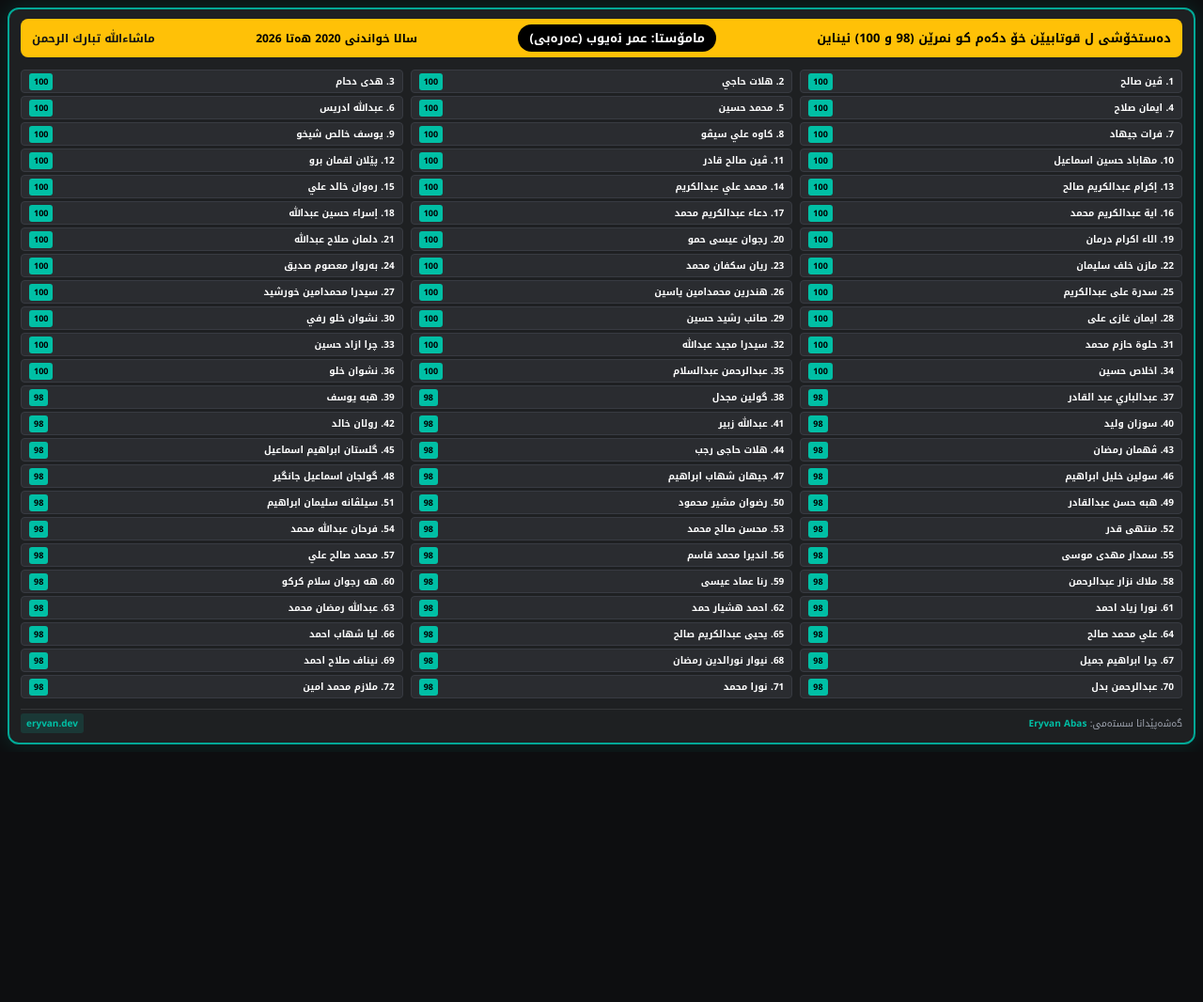
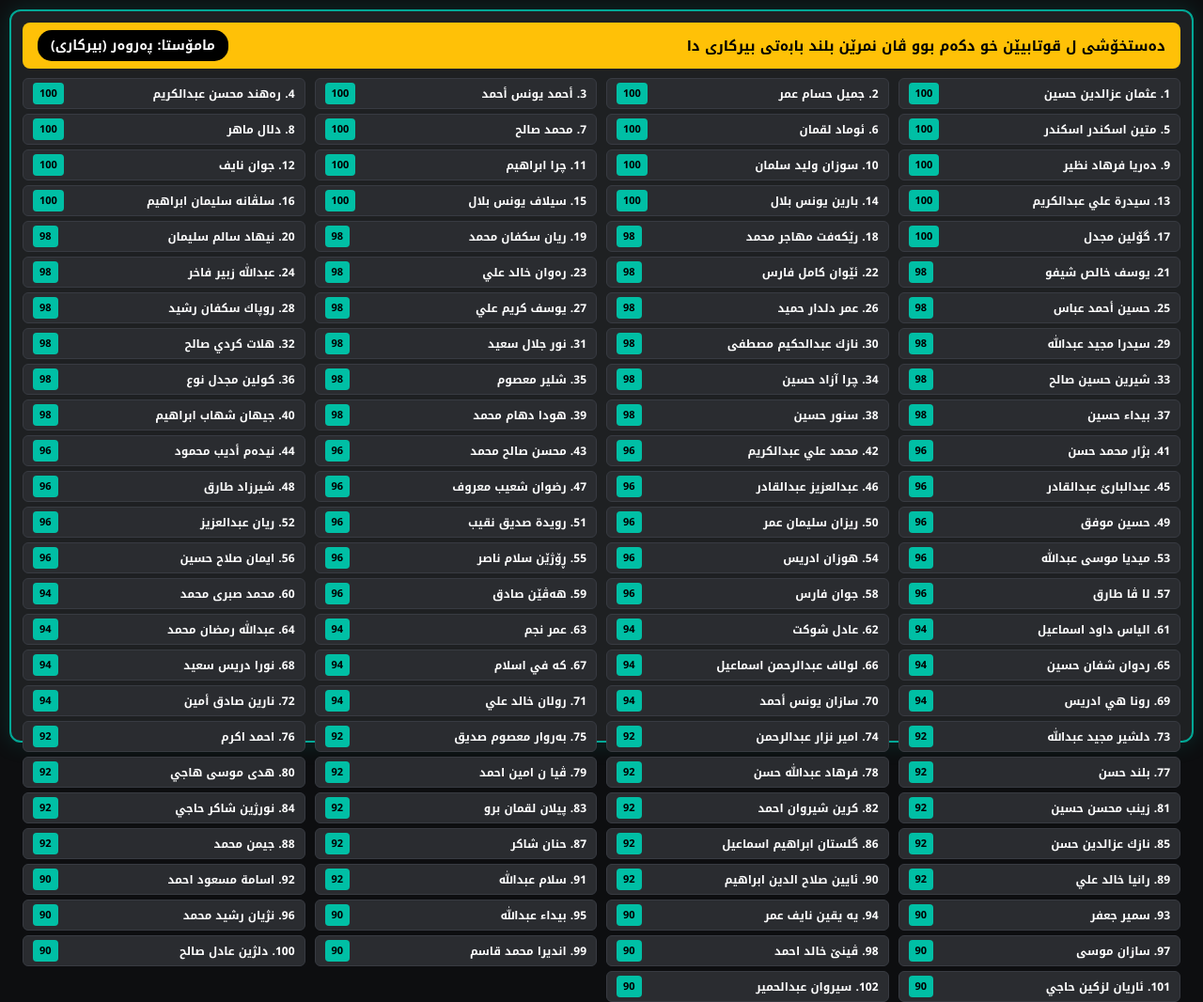
Before and after one commit to eryvan3/student-mark, a plain HTML site: page index.html in a window 1280 px wide. Shown: the whole page at 94% size. Before the commit the page ends 800 px from the top, so only its background shows below. Drawn offline with Linux system fonts and the light colour scheme.

Commit message:
Update index.html

```diff
--- a/index.html
+++ b/index.html
@@ -25,8 +25,7 @@
             height: 100vh;
             width: 100vw;
             overflow: hidden; /* ڕێگری ل دروستبوونا سکرولی */
-            padding: 8px;
-            cursor: pointer;
+            padding: 10px;
         }
         .main-card {
             width: 100%;
@@ -34,7 +33,7 @@
             background: #1e2022;
             border: 2px solid #00a896;
             border-radius: 12px;
-            padding: 10px 12px;
+            padding: 12px;
             box-shadow: 0 0 25px rgba(0, 168, 150, 0.2);
             display: flex;
             flex-direction: column;
@@ -46,25 +45,25 @@
             background: #ffc107;
             color: #000000;
             border-radius: 8px;
-            padding: 6px 12px;
+            padding: 8px 16px;
             display: flex;
             justify-content: space-between;
             align-items: center;
             flex-wrap: wrap;
-            gap: 5px;
-            margin-bottom: 8px;
+            gap: 6px;
+            margin-bottom: 10px;
         }
-        .main-title { font-size: 13px; font-weight: 900; }
+        .main-title { font-size: 15px; font-weight: 900; }
         .teacher-badge {
             background: #000000;
             color: #ffffff;
-            font-size: 13px;
+            font-size: 14px;
             font-weight: 800;
-            padding: 2px 12px;
+            padding: 3px 14px;
             border-radius: 15px;
         }
-        .sub-title { font-size: 12px; font-weight: 800; }
-        .blessing { font-size: 12px; font-weight: 900; color: #121315; }
+        .sub-title { font-size: 13px; font-weight: 800; }
+        .blessing { font-size: 13px; font-weight: 900; color: #121315; }
 
         /* شاشێن مامۆستایان */
         .teacher-screen {
@@ -83,7 +82,7 @@
         /* بەشێ تۆڕا ناڤان */
         .grid-container {
             display: grid;
-            gap: 3px 8px;
+            gap: 5px 10px;
             flex-grow: 1;
             align-content: center;
         }
@@ -93,7 +92,7 @@
             grid-template-columns: repeat(3, 1fr);
         }
 
-        /* شاشا پەروەر: 4 ستوون دا هەمی 101 ناڤ ل ئێک شاشە بووەستن */
+        /* شاشا پەروەر: 4 ستوون */
         #gridParwar {
             grid-template-columns: repeat(4, 1fr);
         }
@@ -101,12 +100,12 @@
         .student-row {
             background: #2a2c30;
             border: 1px solid #383b42;
-            padding: 2px 8px;
-            border-radius: 4px;
+            padding: 4px 10px; /* قەبارێ خانێ زێدە بوو */
+            border-radius: 6px;
             display: flex;
             justify-content: space-between;
             align-items: center;
-            font-size: 10px;
+            font-size: 12px; /* قەبارێ پۆنتی مەزنتر بوو */
             font-weight: 800;
             white-space: nowrap;
             overflow: hidden;
@@ -115,35 +114,15 @@
         .badge {
             background: #00bfa5;
             color: #000000;
-            padding: 0px 5px;
-            border-radius: 3px;
-            font-size: 9px;
+            padding: 1px 7px;
+            border-radius: 4px;
+            font-size: 11px; /* قەبارێ نمرێ مەزنتر بوو */
             font-weight: 900;
-            margin-right: 4px;
-        }
-
-        /* Footer Credits */
-        .developer-footer {
-            margin-top: 6px;
-            padding-top: 4px;
-            border-top: 1px solid rgba(255, 255, 255, 0.1);
-            display: flex;
-            justify-content: space-between;
-            align-items: center;
-            font-size: 10px;
-            color: #a0a5b1;
-        }
-        .developer-footer strong { color: #00bfa5; }
-        .developer-footer .brand {
-            background: rgba(0, 191, 165, 0.15);
-            color: #00bfa5;
-            padding: 1px 6px;
-            border-radius: 3px;
-            font-weight: 800;
+            margin-right: 6px;
         }
     </style>
 </head>
-<body onclick="requestFullScreen()">
+<body>
 
 <div class="main-card">
 
@@ -161,18 +140,10 @@
     <!-- 2. مامۆستا پەروەر -->
     <div class="teacher-screen" id="screenParwar">
         <div class="header-box">
-            <div class="main-title">نمرێن قوتابییێن باڵادەست د بابەتی بیرکاری دا</div>
+            <div class="main-title">دەستخۆشی ل قوتابیێن خو دکەم بوو ڤان نمرێن بلند بابەتی بیرکاری دا</div>
             <div class="teacher-badge">مامۆستا: پەروەر (بیرکاری)</div>
-            <div class="sub-title">سالا خواندنی 2020 هەتا 2026</div>
-            <div class="blessing">ماشاءالله تبارك الرحمن</div>
         </div>
         <div class="grid-container" id="gridParwar"></div>
-    </div>
-
-    <!-- Footer -->
-    <div class="developer-footer">
-        <div>گەشەپێدانا سستەمی: <strong>Eryvan Abas</strong></div>
-        <div class="brand">eryvan.dev</div>
     </div>
 
 </div>
@@ -231,10 +202,10 @@
         {name: "كه في اسلام", score: 94}, {name: "نورا دريس سعيد", score: 94}, {name: "رونا هي ادريس", score: 94},
         {name: "سازان يونس أحمد", score: 94}, {name: "رولان خالد علي", score: 94}, {name: "نارين صادق أمين", score: 94},
         {name: "دلشير مجيد عبدالله", score: 92}, {name: "امير نزار عبدالرحمن", score: 92}, {name: "به‌روار معصوم صديق", score: 92},
-        {name: "احمد اكرم", score: 92}, {name: "بلند حسن", score: 92}, {name: "فرهاد عبدالله حسن", score: 92}, {name: "ڤيا ن امين احمد", score: 92},
-        {name: "هدى موسى هاجي", score: 92}, {name: "زينب محسن حسين", score: 92}, {name: "كرين شيروان احمد", score: 92},
-        {name: "پيلان لقمان برو", score: 92}, {name: "نورژين شاكر حاجي", score: 92}, {name: "نازك عزالدين حسن", score: 92},
-        {name: "گلستان ابراهيم اسماعيل", score: 92}, {name: "حنان شاكر", score: 92}, {name: "جيمن محمد", score: 92},
+        {name: "احمد اكرم", score: 92}, {name: "بلند حسن", score: 92}, {name: "فرهاد عبدالله حسن", score: 92},
+        {name: "ڤيا ن امين احمد", score: 92}, {name: "هدى موسى هاجي", score: 92}, {name: "زينب محسن حسين", score: 92},
+        {name: "كرين شيروان احمد", score: 92}, {name: "پيلان لقمان برو", score: 92}, {name: "نورژين شاكر حاجي", score: 92},
+        {name: "نازك عزالدين حسن", score: 92}, {name: "گلستان ابراهيم اسماعيل", score: 92}, {name: "حنان شاكر", score: 92}, {name: "جيمن محمد", score: 92},
         {name: "رانيا خالد علي", score: 92}, {name: "ئايين صلاح الدين ابراهيم", score: 92}, {name: "سلام عبدالله", score: 92},
         {name: "اسامة مسعود احمد", score: 90}, {name: "سمير جعفر", score: 90}, {name: "يه يقين نايف عمر", score: 90},
         {name: "بيداء عبدالله", score: 90}, {name: "نژيان رشيد محمد", score: 90}, {name: "سازان موسى", score: 90},
@@ -257,7 +228,7 @@
     renderList(omarStudents, 'gridOmar');
     renderList(parwarStudents, 'gridParwar');
 
-    // 🔄 لڤینا ئۆتۆماتیک ڕاستەوخۆ (هەر 12 چڕکەیان ژ مامۆستایەک بۆ مامۆستایێ دی)
+    // 🔄 گوهرینا خۆکارانە یا شاشەیان
     const screens = document.querySelectorAll('.teacher-screen');
     let currentScreen = 0;
 
@@ -265,28 +236,7 @@
         screens[currentScreen].classList.remove('active');
         currentScreen = (currentScreen + 1) % screens.length;
         screens[currentScreen].classList.add('active');
-    }, 12000); // 12 چڕکە
-
-    // 🖥️ هەوڵدان بۆ ئۆتۆماتیکی Fullscreen
-    function requestFullScreen() {
-        const elem = document.documentElement;
-        if (!document.fullscreenElement) {
-            if (elem.requestFullscreen) {
-                elem.requestFullscreen().catch(() => {});
-            } else if (elem.webkitRequestFullscreen) { /* Safari */
-                elem.webkitRequestFullscreen();
-            } else if (elem.msRequestFullscreen) { /* IE11 */
-                elem.msRequestFullscreen();
-            }
-        }
-    }
-
-    // ئۆتۆماتیکی دەمێ لاپەڕە بار دەکات
-    window.addEventListener('DOMContentLoaded', () => {
-        setTimeout(() => {
-            requestFullScreen();
-        }, 1000);
-    });
+    }, 5000);
 </script>
 
 </body>
```
